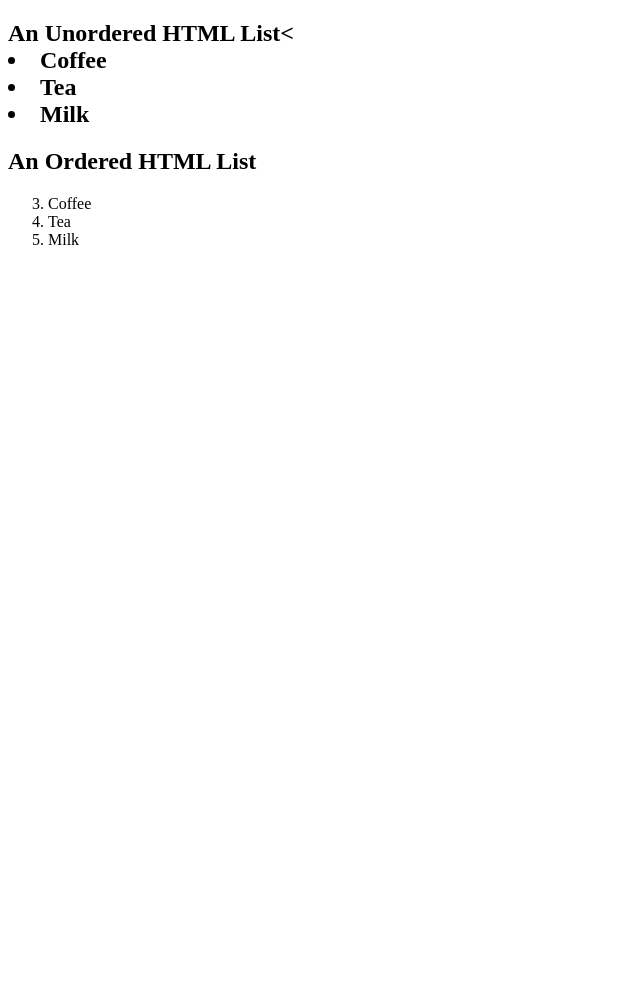
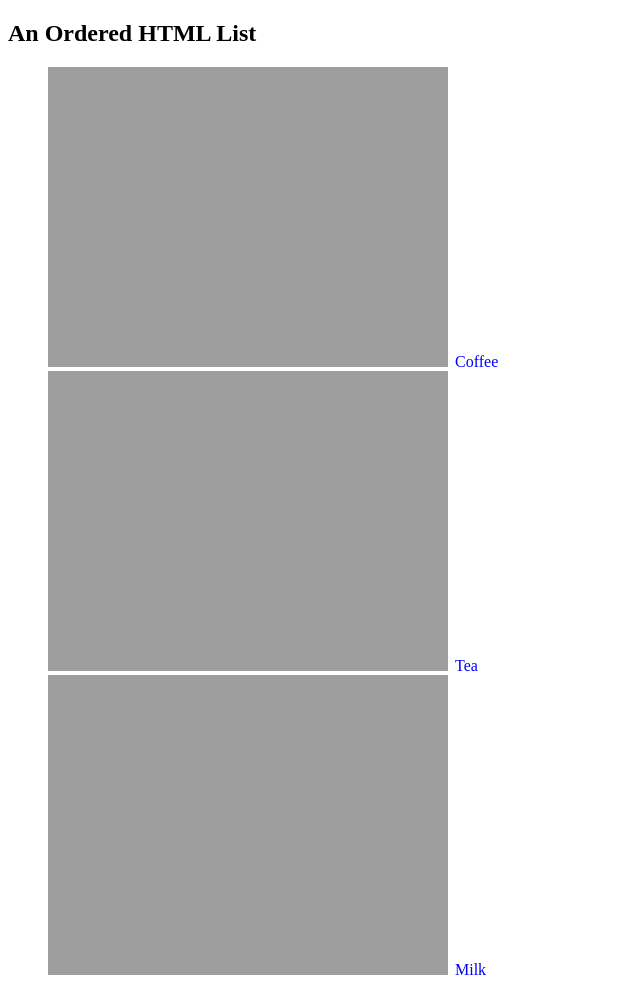
Before and after one commit to sajith-1992/practise-class, a plain HTML site: page index.html in a window 1280 px wide. Shown: the whole page, without its empty margins (0-640 px from the left). Before the commit the page ends 800 px from the top, so only its background shows below. Drawn offline with Linux system fonts and the light colour scheme.

Commit message:
list style: type url position;

```diff
--- a/index.html
+++ b/index.html
@@ -6,17 +6,11 @@
 </haed>
 <body>
 
-<h2>An Unordered HTML List<
 
-
-  <li>Coffee</li>
-  <li>Tea</li>
-  <li>Milk</li>
-</ul>
 
 <h2>An Ordered HTML List</h2>
 
-<ol start="3">
+<ol>
   <li>Coffee</li>
   <li>Tea</li>
   <li>Milk</li>
--- a/style.css
+++ b/style.css
@@ -1,10 +1,8 @@
 @import url('https://fonts.googleapis.com/css2?family=Roboto&display=swap');
 ol{
-    list-style-type: decimal;                                                                                                                                                                     ;
+    list-style-type:square;
+    color:blue;
+    list-style-image: url(/IMAGES/81OGT2Ca3IL-PhotoRoom.png);
+    list-style: square url(/IMAGES/81OGT2Ca3IL-PhotoRoom.png) inside;
+
 }
-ul {
-    list-style-type:square;
-    text-align: center;
-    list-style-position:inside;
-    color:red;
-}
```
Also changed, not shown: 1 other file.
